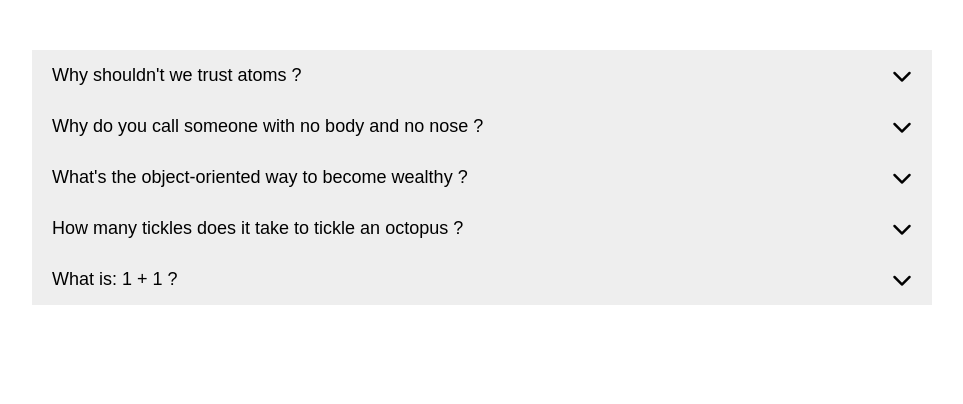
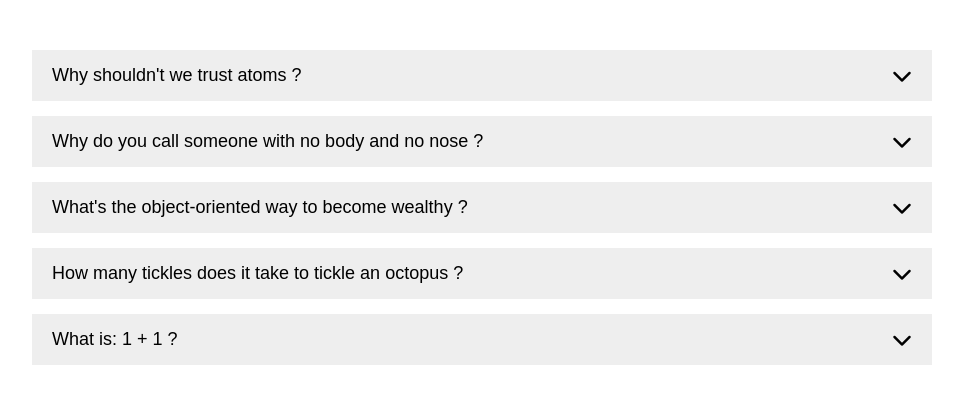
Before and after one commit to npankajaxioned/Accordian, a plain HTML site: page index.html in a window 1280 px wide. Shown: the whole page, without its empty margins (158-1121 px from the left). Drawn offline with nearby package versions, Linux system fonts and the light colour scheme.

Commit message:
Changes made in css code

```diff
--- a/assets/css/style.css
+++ b/assets/css/style.css
@@ -117,7 +117,10 @@ max-width: 900px;
 margin: 50px auto;
 }
 
-.accordian-item{ display: block;}
+.accordian-item{
+  display: block;
+  margin-top: 15px;
+}
 
 .accordian-title {
   padding: 15px 20px;
```
